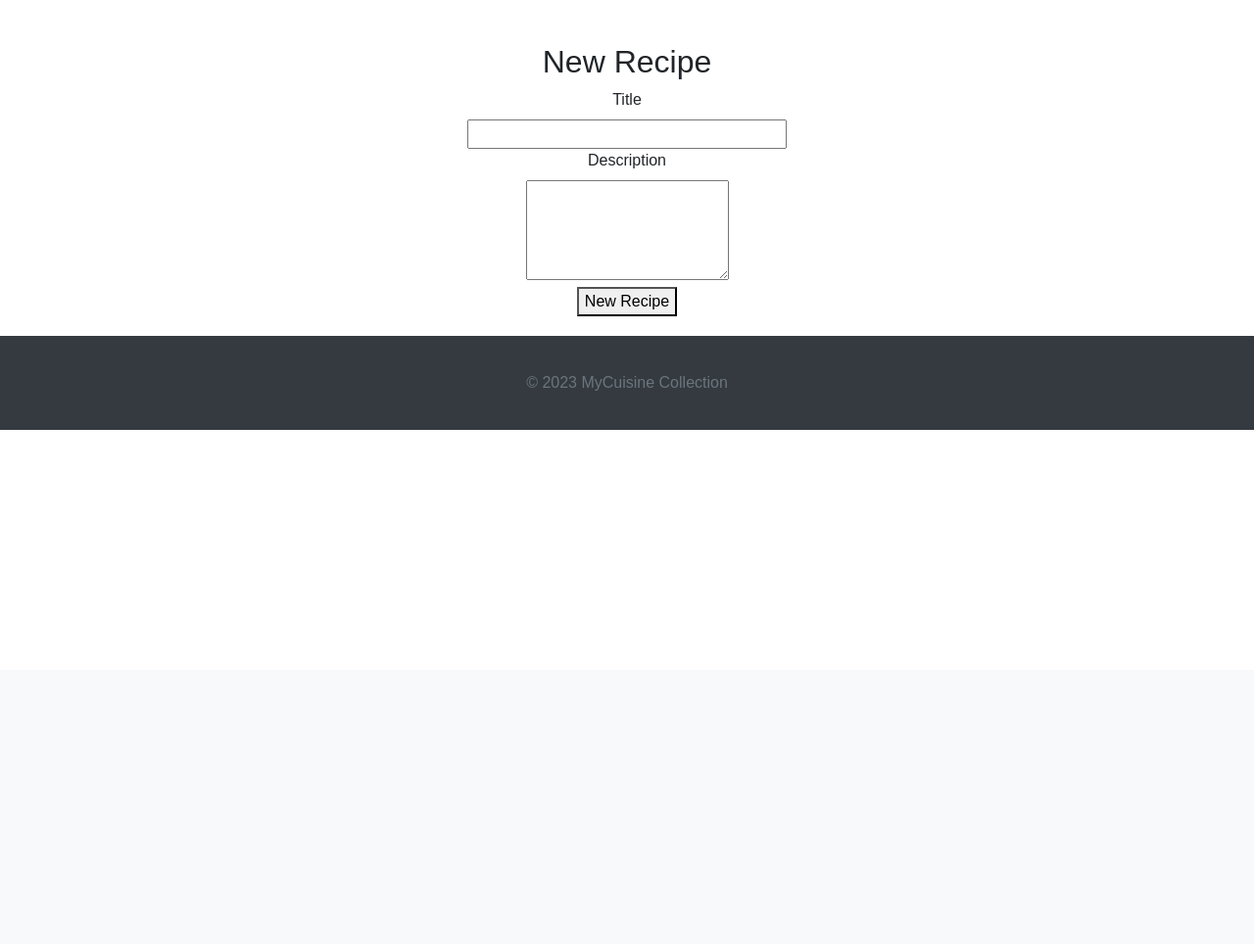
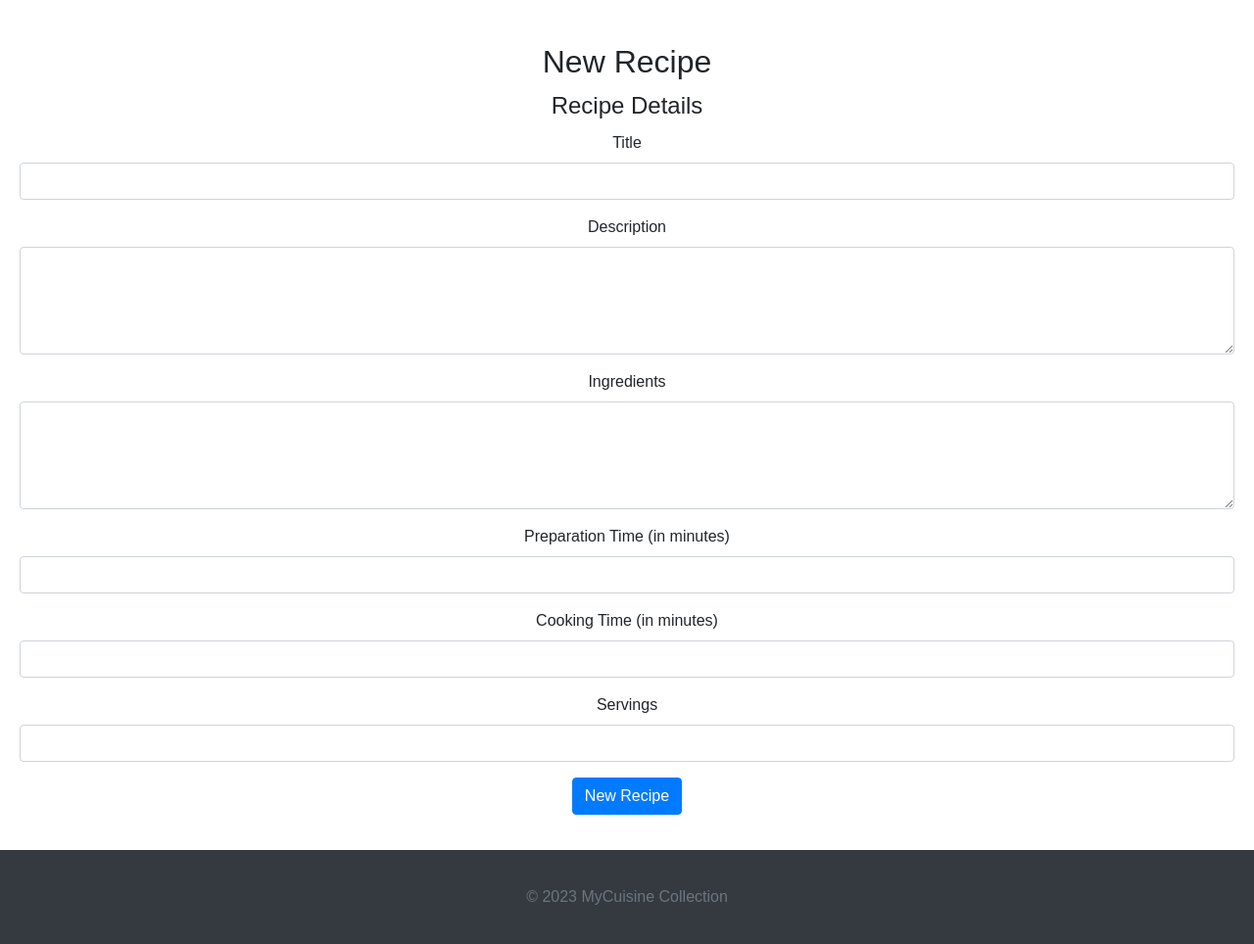
Before and after one commit to ckmaguy/MyCuisine-Collection, a Flask app: page /recipe/add in a window 1280 px wide. Shown: the part 116-1080 px from the top of the page at 98% size. Before the commit the page ends 555 px from the top, so only its background shows below. Run offline with Flask 3, Linux system fonts and the light colour scheme; the visitor is signed in with stand-in values (Sample User, id 1); some libraries are stand-ins or nearby versions.

Commit message:
On branch Kadidia  Changes to be committed: 	modified:   app/forms.py 	modified:   app/routes.py 	modified:   app/templates/add_recipe.html 	modified:   app/templates/register.html 	modified:   tests/test_models.py

```diff
--- a/app/forms.py
+++ b/app/forms.py
@@ -1,10 +1,14 @@
 from flask_wtf import FlaskForm
-from wtforms import StringField, TextAreaField, SubmitField, PasswordField
-from wtforms.validators import DataRequired,Length, EqualTo, Email
+from wtforms import StringField, TextAreaField, SubmitField, PasswordField,IntegerField
+from wtforms.validators import DataRequired,Length, EqualTo, Email,Optional
 
 class RecipeForm(FlaskForm):
     title = StringField('Title', validators=[DataRequired()])
     description = TextAreaField('Description', validators=[DataRequired()])
+    ingredients = TextAreaField('Ingredients', validators=[Optional()])
+    preparation_time = IntegerField('Preparation Time (in minutes)', validators=[Optional()])
+    cooking_time = IntegerField('Cooking Time (in minutes)', validators=[Optional()])
+    servings = IntegerField('Servings', validators=[Optional()])
     submit = SubmitField('Submit')
 
 class RegistrationForm(FlaskForm):
--- a/app/routes.py
+++ b/app/routes.py
@@ -68,7 +68,15 @@ def logout():
 def add_recipe():
     form = RecipeForm()
     if form.validate_on_submit():
-        recipe = Recipe(title=form.title.data, description=form.description.data, user_id=current_user.id)
+        recipe = Recipe(
+            title=form.title.data,
+            description=form.description.data,
+            ingredients=form.ingredients.data,
+            preparation_time=form.preparation_time.data,
+            cooking_time=form.cooking_time.data,
+            servings=form.servings.data,
+            user_id=current_user.id
+        )
         db.session.add(recipe)
         db.session.commit()
         flash('Your recipe has been added!')
@@ -82,14 +90,20 @@ def edit_recipe(id):
     if current_user != recipe.user:
         flash('You are not authorized to edit this recipe.')
         return redirect(url_for('index'))
-    form = RecipeForm(obj=recipe)
-    if form.validate_on_submit():
-        recipe.title = form.title.data
-        recipe.description = form.description.data
+
+    if request.method == 'POST':
+        recipe.title = request.form['title']
+        recipe.description = request.form['description']
+        recipe.ingredients = request.form['ingredients']
+        recipe.preparation_time = int(request.form['preparation_time'])
+        recipe.cooking_time = int(request.form['cooking_time'])
+        recipe.servings = int(request.form['servings'])
+
         db.session.commit()
         flash('Your changes have been saved.')
         return redirect(url_for('index'))
-    return render_template('edit_recipe.html', title='Edit Recipe', form=form, recipe=recipe)
+
+    return render_template('edit_recipe.html', title='Edit Recipe', recipe=recipe)
 
 @app.route('/recipe/delete/<int:id>', methods=['POST'])
 @login_required
@@ -98,6 +112,7 @@ def delete_recipe(id):
     if current_user != recipe.user:
         flash('You are not authorized to delete this recipe.')
         return redirect(url_for('index'))
+
     db.session.delete(recipe)
     db.session.commit()
     flash('The recipe has been deleted.')
--- a/app/templates/add_recipe.html
+++ b/app/templates/add_recipe.html
@@ -2,18 +2,37 @@
 
 {% block content %}
 <h2>{{ title }}</h2>
-<form action="" method="post">
+<form action="{{ url_for('add_recipe') }}" method="post">
     {{ form.hidden_tag() }}
-    <div>
-        {{ form.title.label }}<br>
-        {{ form.title(size=32) }}
-    </div>
-    <div>
-        {{ form.description.label }}<br>
-        {{ form.description(rows=4) }}
-    </div>
-    <div>
-        <button type="submit">{{ title }}</button>
-    </div>
+    <fieldset>
+        <legend>Recipe Details</legend>
+        <div class="form-group">
+            {{ form.title.label }}<br>
+            {{ form.title(class='form-control', size=32) }}
+        </div>
+        <div class="form-group">
+            {{ form.description.label }}<br>
+            {{ form.description(class='form-control', rows=4) }}
+        </div>
+        <div class="form-group">
+            {{ form.ingredients.label }}<br>
+            {{ form.ingredients(class='form-control', rows=4) }}
+        </div>
+        <div class="form-group">
+            {{ form.preparation_time.label }}<br>
+            {{ form.preparation_time(class='form-control', type='number') }}
+        </div>
+        <div class="form-group">
+            {{ form.cooking_time.label }}<br>
+            {{ form.cooking_time(class='form-control', type='number') }}
+        </div>
+        <div class="form-group">
+            {{ form.servings.label }}<br>
+            {{ form.servings(class='form-control', type='number') }}
+        </div>
+        <div class="form-group">
+            <button type="submit" class="btn btn-primary">{{ title }}</button>
+        </div>
+    </fieldset>
 </form>
 {% endblock %}
```
Also changed, not shown: app/templates/register.html (+20 -14 lines), tests/test_models.py (+34 -3 lines).
